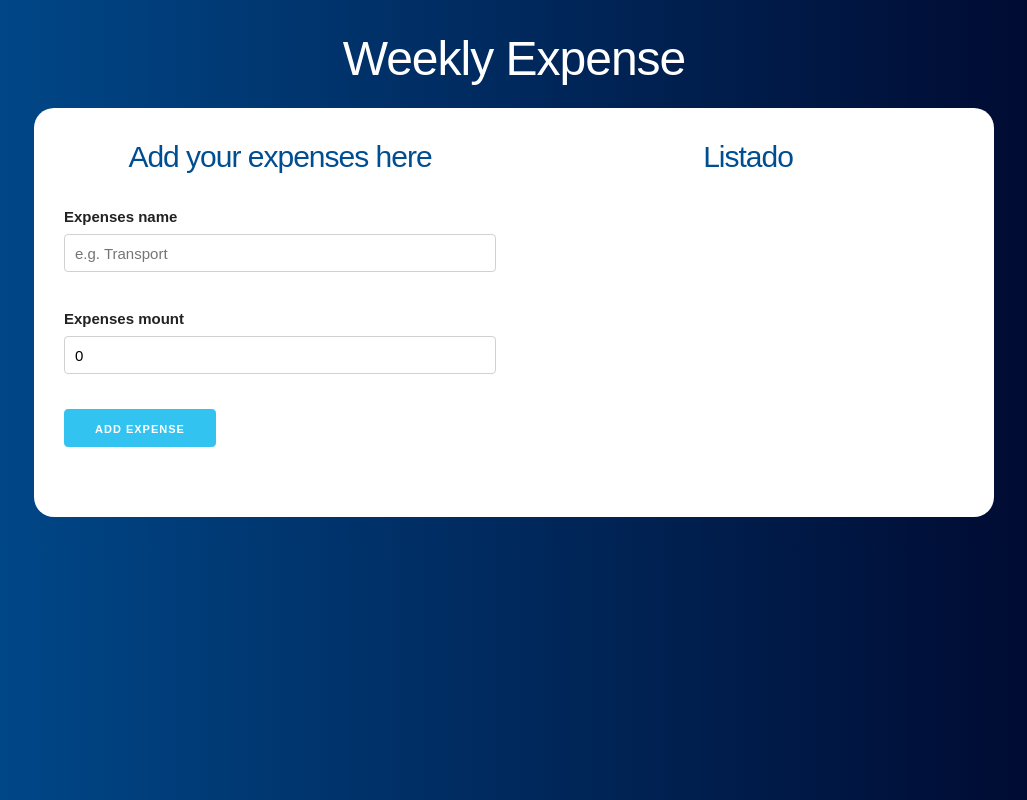
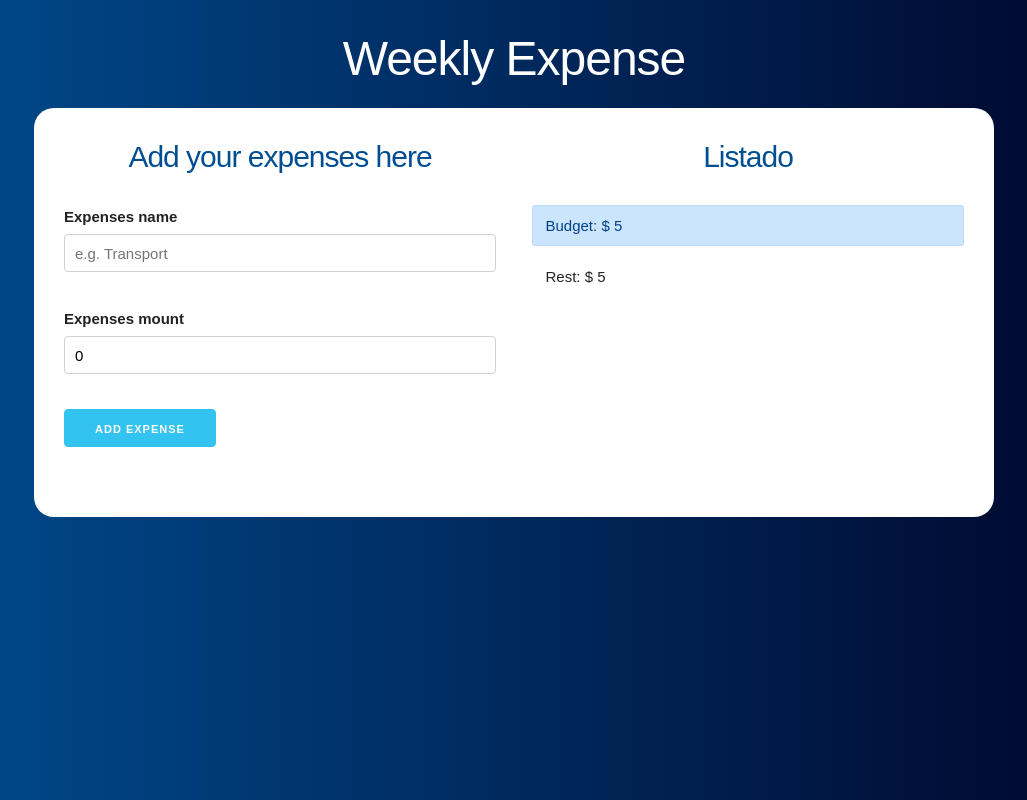
Before and after one commit to PabloVeraH/react-budget, a React (Create React App) app: page / in a window 1280 px wide. Both pictures are taken after typing "5" into the empty fields and a click on the input "Define you Budget". Shown: the whole page, without its empty margins (126-1153 px from the left). Built offline with nearby package versions, Linux system fonts and the light colour scheme.

Commit message:
Add budget and rest mount to the form view

```diff
--- a/src/App.js
+++ b/src/App.js
@@ -2,6 +2,7 @@ import React, {useState} from 'react';
 import Pregunta from "./components/Pregunta";
 import Formulario from "./components/Formulario";
 import Listado from './components/Listado';
+import ControlPresupuesto from './components/ControlPresupuesto';
 
 function App() {
 
@@ -42,6 +43,11 @@ function App() {
               <Listado
                 gastos={gastos}
               />
+
+              <ControlPresupuesto
+                presupuesto={presupuesto}
+                restante={restante}
+              />
             </div>
           </div>
           )
--- /dev/null
+++ b/src/components/ControlPresupuesto.js
@@ -0,0 +1,16 @@
+import React, {Fragment} from 'react';
+
+const ControlPresupuesto = ({presupuesto, restante}) => {
+    return (
+        <Fragment>
+            <div className='alert alert-primary'>
+                Budget: $ {presupuesto}
+            </div>
+            <div className='alert '>
+                Rest: $ {restante}
+            </div>
+        </Fragment>
+     );
+}
+
+export default ControlPresupuesto;
```
